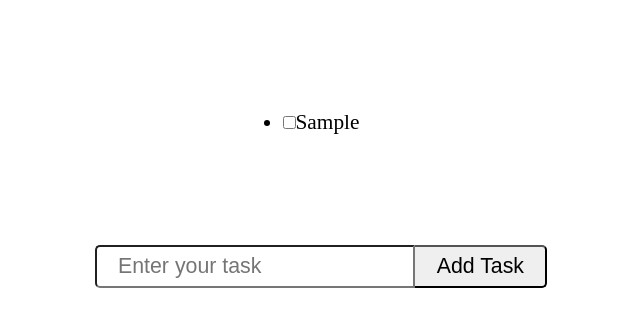
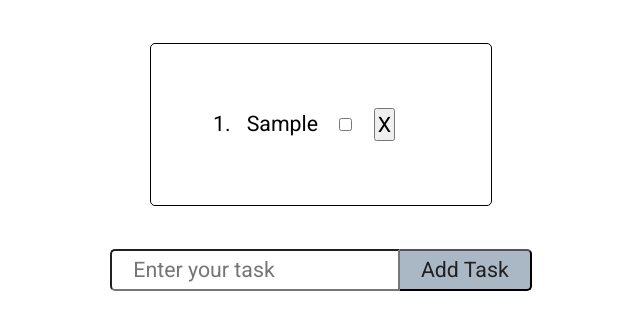
Before and after one commit to MartinDrus/TS-To_Do_App, a website built with Vite: page index.html in a window 1280 px wide. Both pictures are taken after typing "Sample" into the empty fields and a click on the button "Add Task". Shown: the whole page, without its empty margins (319-959 px from the left). Built offline with nearby package versions, Linux system fonts and the light colour scheme.

Commit message:
Added a delete function

```diff
--- a/src/main.ts
+++ b/src/main.ts
@@ -1,21 +1,29 @@
-import './style.scss';
-import { v4 as uuidV4 } from 'uuid';
+import './style.scss'; // Import the SCSS styles
+import { v4 as uuidV4 } from 'uuid'; // Import the uuid library for generating unique IDs
 
+// Define the Task type
 type Task = {
-  id: string,
-  title: string,
-  completed: boolean,
-  createdAt: Date
-}
+  id: string;
+  title: string;
+  completed: boolean;
+  createdAt: Date;
+};
 
+// Load tasks from local storage
 const tasks: Task[] = loadTasks();
-tasks.forEach(addListItem)
 
+// Select the #app container
 const appDiv = document.querySelector<HTMLDivElement>('#app')!;
 
 // Create the list element
 const list = document.createElement('ul');
-appDiv.appendChild(list);
+const wrapper = document.createElement('div');
+wrapper.classList.add('listWrapper');
+wrapper.appendChild(list);
+appDiv.appendChild(wrapper);
+
+// Add existing tasks to the list
+tasks.forEach(addListItem);
 
 // Create the form element
 const form = document.createElement('form');
@@ -43,49 +51,65 @@ form.addEventListener('submit', (e) => {
 
   // Create a new task object
   const newTask: Task = {
-    id: uuidV4(), // Generate a unique ID using the uuid library (assuming it's imported and available)
+    id: uuidV4(), // Generate a unique ID using the uuid library
     title: input.value, // Set the title of the task to the value of the input field
     completed: false, // Set the initial completion status of the task to false
     createdAt: new Date() // Set the creation date of the task to the current date and time
   };
 
-  tasks.push(newTask);
+  tasks.push(newTask); // Add the new task to the tasks array
 
-  // Add the new task to the task list or perform any other necessary logic
+  // Add the new task to the list or perform any other necessary logic
   addListItem(newTask);
 
-  // Reset the input field value to an empty string
-  input.value = "";
+  input.value = ""; // Reset the input field value to an empty string
 });
-
-
 
 // Append the form to the app container
 appDiv.appendChild(form);
 
+// Function to add a task item to the list
 function addListItem(task: Task) {
+  const item = document.createElement("li");
+  const label = document.createElement("label");
+  const checkbox = document.createElement("input");
+  const deleteButton = document.createElement("button");
 
-  const item = document.createElement("li");
-  const label = document.createElement("label")
-  const checkbox = document.createElement("input");
-  checkbox.addEventListener("change", ()=> {
-    task.completed = checkbox.checked;
-    saveTasks()
-  })
-  checkbox.type = "checkbox"
+  checkbox.addEventListener("change", () => {
+    task.completed = checkbox.checked; // Update the completion status of the task
+    saveTasks(); // Save the updated tasks to local storage
+  });
+
+  deleteButton.textContent = 'X';
+  deleteButton.addEventListener("click", () => {
+    deleteTask(task);
+    item.remove();
+  });
+
+  checkbox.type = "checkbox";
   checkbox.checked = task.completed;
-  label.append(checkbox, task.title);
+  label.append(task.title, checkbox, deleteButton);
   item.append(label);
   list?.append(item);
-
 }
 
-function saveTasks() {
-  localStorage.setItem("TASKS", JSON.stringify(tasks))
+// Function to delete a task
+function deleteTask(task: Task) {
+  const taskIndex = tasks.findIndex((t) => t.id === task.id);
+  if (taskIndex !== -1) {
+    tasks.splice(taskIndex, 1); // Remove the task from the tasks array
+    saveTasks(); // Save the updated tasks to local storage
+  }
 }
 
+// Function to save tasks to local storage
+function saveTasks() {
+  localStorage.setItem("TASKS", JSON.stringify(tasks));
+}
+
+// Function to load tasks from local storage
 function loadTasks(): Task[] {
-  const taskJSON = localStorage.getItem("TASKS")
-  if(taskJSON == null) return []
+  const taskJSON = localStorage.getItem("TASKS");
+  if (taskJSON == null) return [];
   return JSON.parse(taskJSON);
 }
--- a/src/style.scss
+++ b/src/style.scss
@@ -1,3 +1,5 @@
+@import url('https://fonts.googleapis.com/css2?family=Roboto&display=swap');
+
 *,
 *::before,
 *::after {
@@ -5,6 +7,7 @@
   padding: 0;
   box-sizing: border-box;
   font-size: 16pt;
+  font-family: 'Roboto', sans-serif;
 }
 
 body {
@@ -28,14 +31,50 @@ body {
       border-radius: 5px 0 0 5px;
       padding: 0 1rem;
     }
+
     button {
       border-radius: 0 5px 5px 0;
       padding: 0 1rem;
       border-left: none;
+      background-color: #aab7c4;
+      color: #232020;
+      cursor: pointer;
+      transition: background-color 0.3s ease;
+
+      &:hover {
+        background-color: #6d8aaa;
+        color: #f6f0f0;
+
+      }
     }
   }
 
-  ul {
-    margin: 5rem;
+  .listWrapper {
+    border: solid 1px;
+    border-radius: 5px;
+    margin: 2rem;
+    padding: 1rem;
+
+    ul {
+      margin: 1.5rem 3rem;
+      list-style-type: decimal;
+
+      li {
+        padding: 0.5rem;
+
+        label {
+          display: flex;
+          align-items: center;
+
+
+        }
+        input {
+            margin: 0 1rem;
+        }
+        button {
+            padding: 0.1rem;
+        }
+      }
+    }
   }
 }
```
